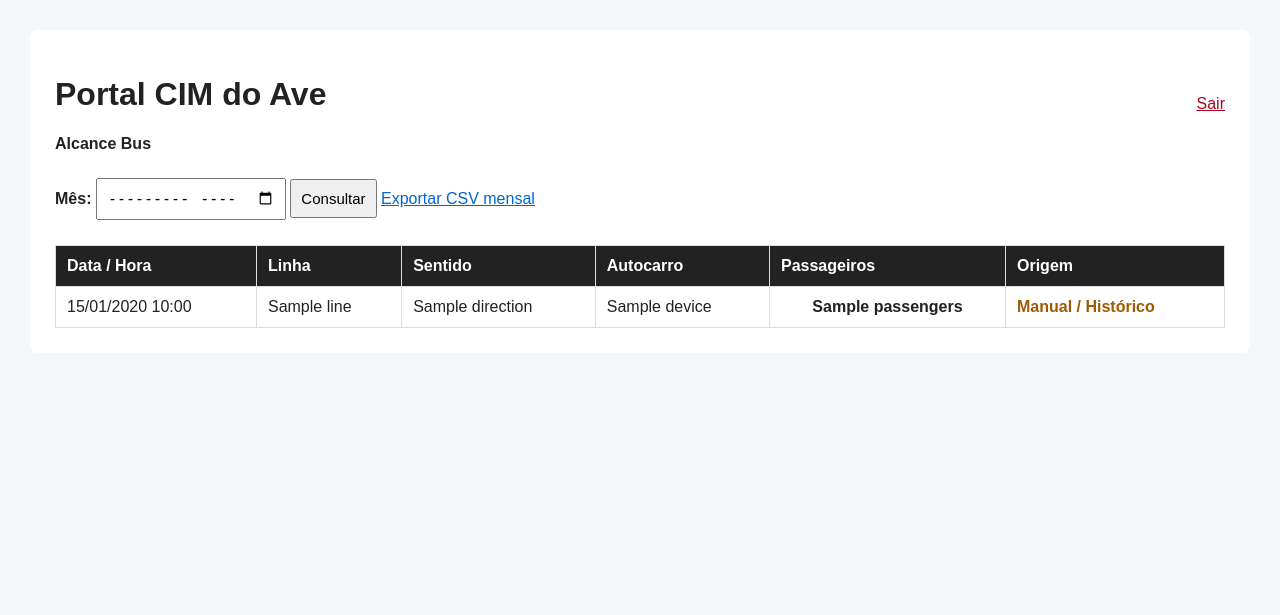
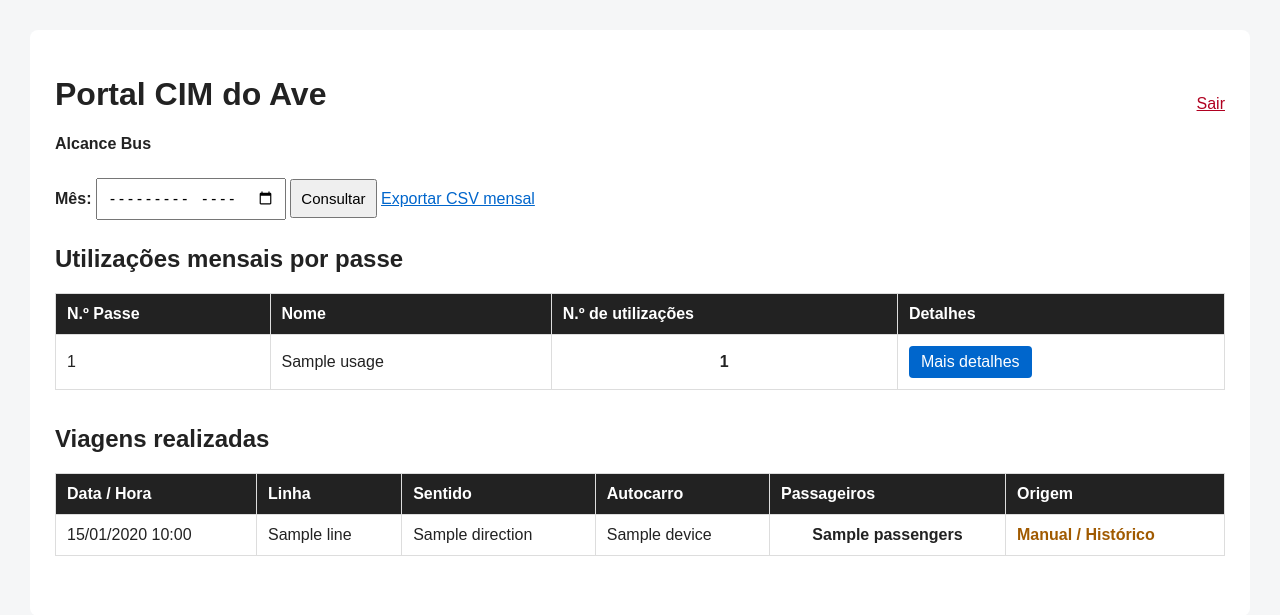
Before and after one commit to Alcancebus/alcance-passes, a FastAPI app: template server/templates/cim.html in a window 1280 px wide. Shown: the top 615 px of the page. Run offline with FastAPI, Linux system fonts and the light colour scheme; the template is opened without the code that fills it: most values are stand-ins (such as "Sample title", 1, 10 or a date in 2020); parts of the project's set-up code (start-up, migrations or seed data) failed here and were passed over; some libraries are stand-ins or nearby versions.

Commit message:
Update cim.html

```diff
--- a/server/templates/cim.html
+++ b/server/templates/cim.html
@@ -26,7 +26,9 @@ body{
     align-items:center;
     margin-bottom:25px;
 }
-form{margin-bottom:25px;}
+form{
+    margin-bottom:25px;
+}
 input,button{
     padding:9px;
     font-size:15px;
@@ -34,6 +36,7 @@ input,button{
 table{
     width:100%;
     border-collapse:collapse;
+    margin-bottom:35px;
 }
 th{
     background:#222;
@@ -59,8 +62,23 @@ tr:nth-child(even){
     color:#a05a00;
     font-weight:bold;
 }
-a{color:#0066cc;}
-.sair{color:#b00020;}
+.detalhes{
+    display:inline-block;
+    padding:7px 12px;
+    background:#0066cc;
+    color:white;
+    text-decoration:none;
+    border-radius:4px;
+}
+a{
+    color:#0066cc;
+}
+.sair{
+    color:#b00020;
+}
+.separador{
+    margin-top:35px;
+}
 </style>
 </head>
 
@@ -77,6 +95,7 @@ a{color:#0066cc;}
     <a class="sair" href="/logout">Sair</a>
 </div>
 
+
 <form method="get" action="/cim">
 
     <strong>Mês:</strong>
@@ -92,6 +111,64 @@ a{color:#0066cc;}
     </a>
 
 </form>
+
+
+<h2>Utilizações mensais por passe</h2>
+
+<table>
+
+<thead>
+<tr>
+    <th>N.º Passe</th>
+    <th>Nome</th>
+    <th>N.º de utilizações</th>
+    <th>Detalhes</th>
+</tr>
+</thead>
+
+<tbody>
+
+{% for p in usage %}
+
+<tr>
+
+<td>
+    {{p.pass_number}}
+</td>
+
+<td>
+    {{p.name}}
+</td>
+
+<td class="numero">
+    {{p.count}}
+</td>
+
+<td>
+    <a class="detalhes"
+       href="/cim/pass/{{p.id}}?month={{month}}">
+        Mais detalhes
+    </a>
+</td>
+
+</tr>
+
+{% else %}
+
+<tr>
+<td colspan="4">
+    Não existem utilizações de passes registadas neste mês.
+</td>
+</tr>
+
+{% endfor %}
+
+</tbody>
+
+</table>
+
+
+<h2 class="separador">Viagens realizadas</h2>
 
 <table>
 
@@ -113,13 +190,19 @@ a{color:#0066cc;}
 <tr>
 
 <td>
+
 {% if t.type == "NFC" %}
+
     <a href="/cim/trip/{{t.id}}">
         {{t.started_at.strftime("%d/%m/%Y %H:%M")}}
     </a>
+
 {% else %}
+
     {{t.started_at.strftime("%d/%m/%Y %H:%M")}}
+
 {% endif %}
+
 </td>
 
 <td>{{t.line}}</td>
@@ -133,11 +216,19 @@ a{color:#0066cc;}
 </td>
 
 <td>
+
 {% if t.type == "NFC" %}
+
     <span class="nfc">NFC</span>
+
 {% else %}
-    <span class="historico">Manual / Histórico</span>
+
+    <span class="historico">
+        Manual / Histórico
+    </span>
+
 {% endif %}
+
 </td>
 
 </tr>
```
